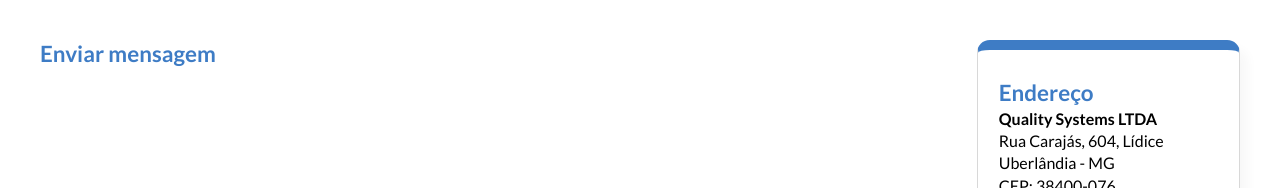
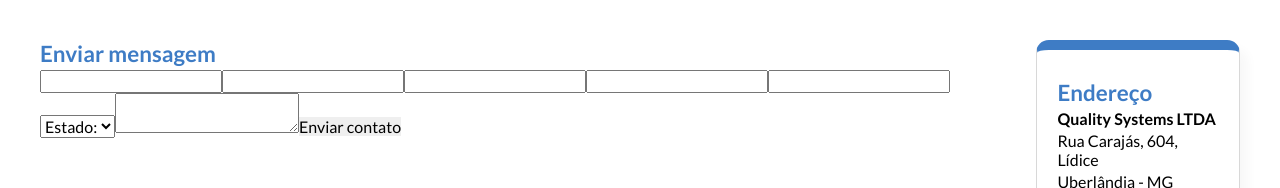
Before and after one commit to pedropaulodf/sitequalityportfolio, a Next.js app: page /contato in a window 1280 px wide. Shown: the part 223-411 px from the top of the page. Built offline with nearby package versions, Linux system fonts and the light colour scheme.

Commit message:
adição do react hook forms

```diff
--- a/package.json
+++ b/package.json
@@ -14,6 +14,7 @@
     "react-accessible-accordion": "^4.0.0",
     "react-circle-modal": "^0.0.2",
     "react-dom": "17.0.2",
+    "react-hook-form": "^7.19.5",
     "react-icons": "^4.3.1",
     "react-slideshow-image": "^3.6.0",
     "rerousel": "^0.1.9",
--- a/src/pages/contato.js
+++ b/src/pages/contato.js
@@ -1,9 +1,17 @@
 import Head from "next/head";
+import { useForm } from "react-hook-form";
 import { Footer } from "../components/Footer";
 
 import styles from "../styles/Contato.module.scss";
 
 export default function Contato() {
+
+  const { register, handleSubmit } = useForm();
+
+  const onSubmit = (formData) => {
+    alert(JSON.stringify(formData));
+  }
+
   return (
     <>
       <Head>
@@ -20,6 +28,25 @@ export default function Contato() {
           <div className={styles.content}>
             <div className={styles.form}>
               <h3>Enviar mensagem</h3>
+
+                {/* UTILIZAR O YUP PARA VALIDAÇÃO https://react-hook-form.com/get-started/#SchemaValidation */}
+
+              <form onSubmit={handleSubmit(onSubmit)}>
+                <input type="text" {...register("assunto",{ required: true })}/>
+                <input type="text" {...register("nome")}/>
+                <input type="email" {...register("email",{ required: true })}/>
+                <input type="text" {...register("pais")}/>
+                <input type="text" {...register("cidade")}/>
+                <select name="" id="" {...register("estado",{ required: true })}>
+                  <option value="" disabled selected>Estado:</option>
+                  <option value="mg" >MG:</option>
+                  <option value="df" >DF:</option>
+                </select>
+                <textarea {...register("mensagem")} ></textarea>
+                <button type="submit">Enviar contato</button>
+              </form>
+
+
             </div>
             <div className={styles.contact}>
               <h3>Endereço</h3>
```
Also changed, not shown: 1 other file (tests, documents, lock files or other folders).
